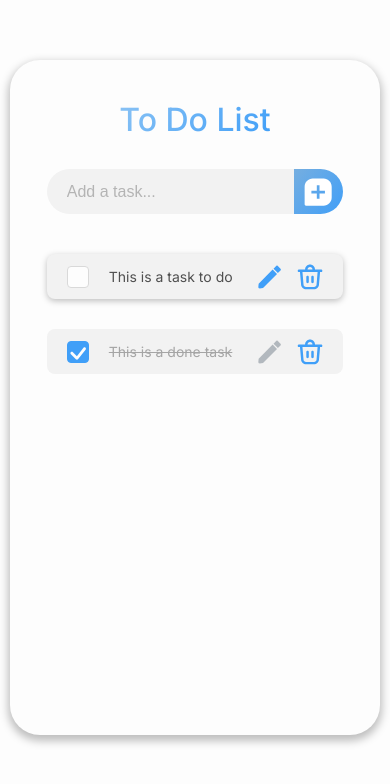
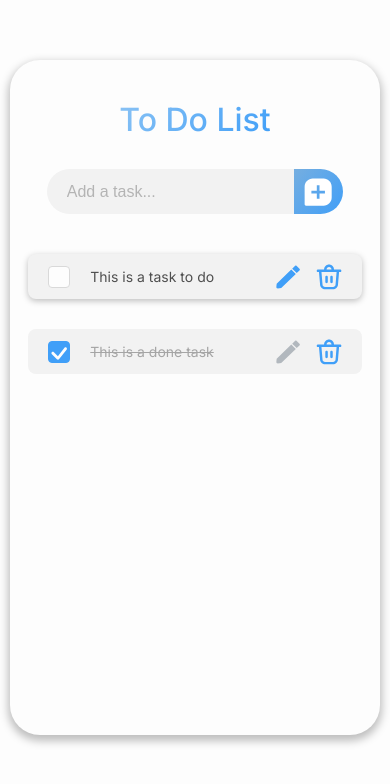
Before and after one commit to Elib27/To-Do-List-React, a React (Create React App) app: page / in a window 390 px wide. Shown: the top 784 px of the page. Built offline with nearby package versions, Linux system fonts and the light colour scheme; the HTML template or start-up script is replaced by a standard one.

Commit message:
final version

```diff
--- a/src/components/Task/index.jsx
+++ b/src/components/Task/index.jsx
@@ -15,7 +15,7 @@ const TaskContainer = styled.li`
     align-items: center;
     height: 45px;
     background: ${colors.taskBackGround};
-    width: 80%;
+    width: ${({isMobile}) => isMobile ? '90%' : ' 80%'};
     margin-bottom: 30px;
     border-radius: 8px;
     overflow: hidden;
@@ -158,7 +158,7 @@ function Task({ checked, taskText, id, deleteTask, taskList, setTaskList}) {
     }
 
     return(
-        <TaskContainer checked={checked}>
+        <TaskContainer checked={checked} isMobile={isMobile}>
             <CheckBox
                 checked={checked}
                 onClick={() => toogleCheck(id)}
```
Also changed, not shown: package.json (+7 -1 lines), 1 other file (tests, documents, lock files or other folders).
